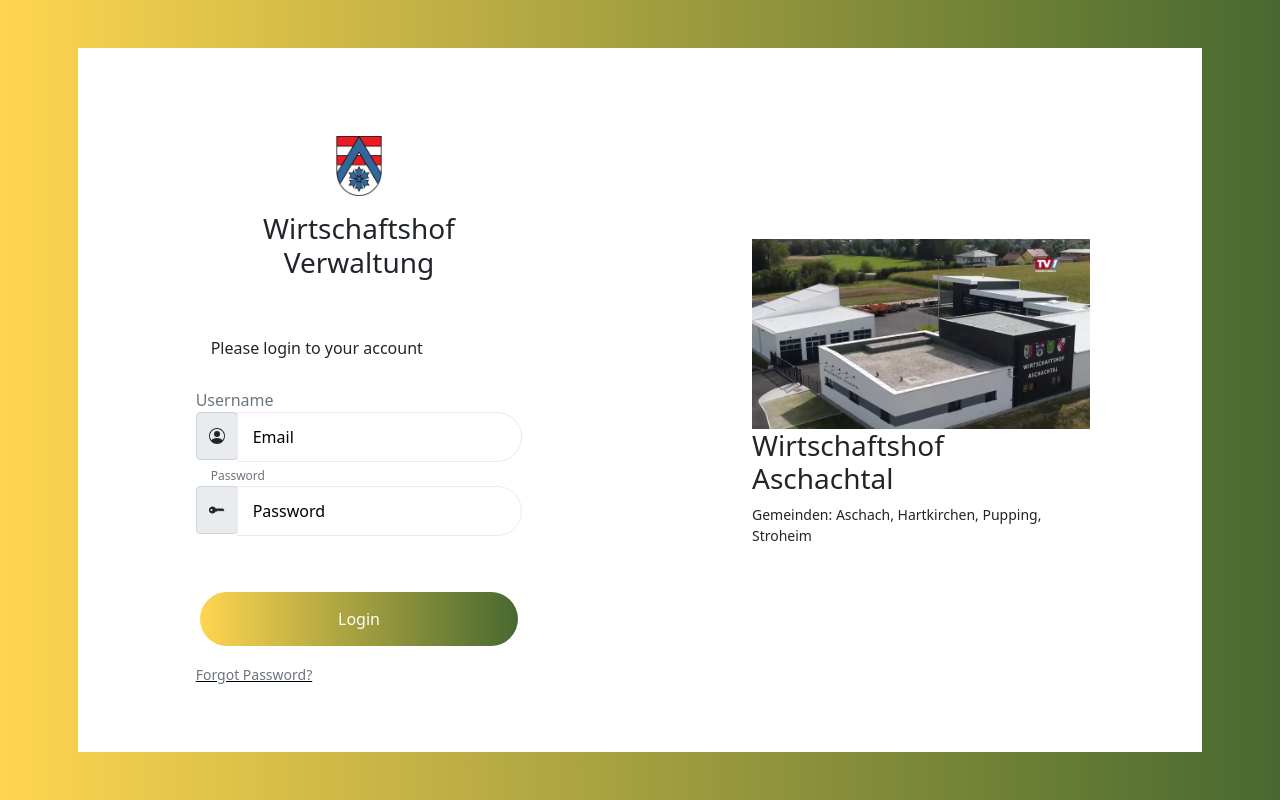
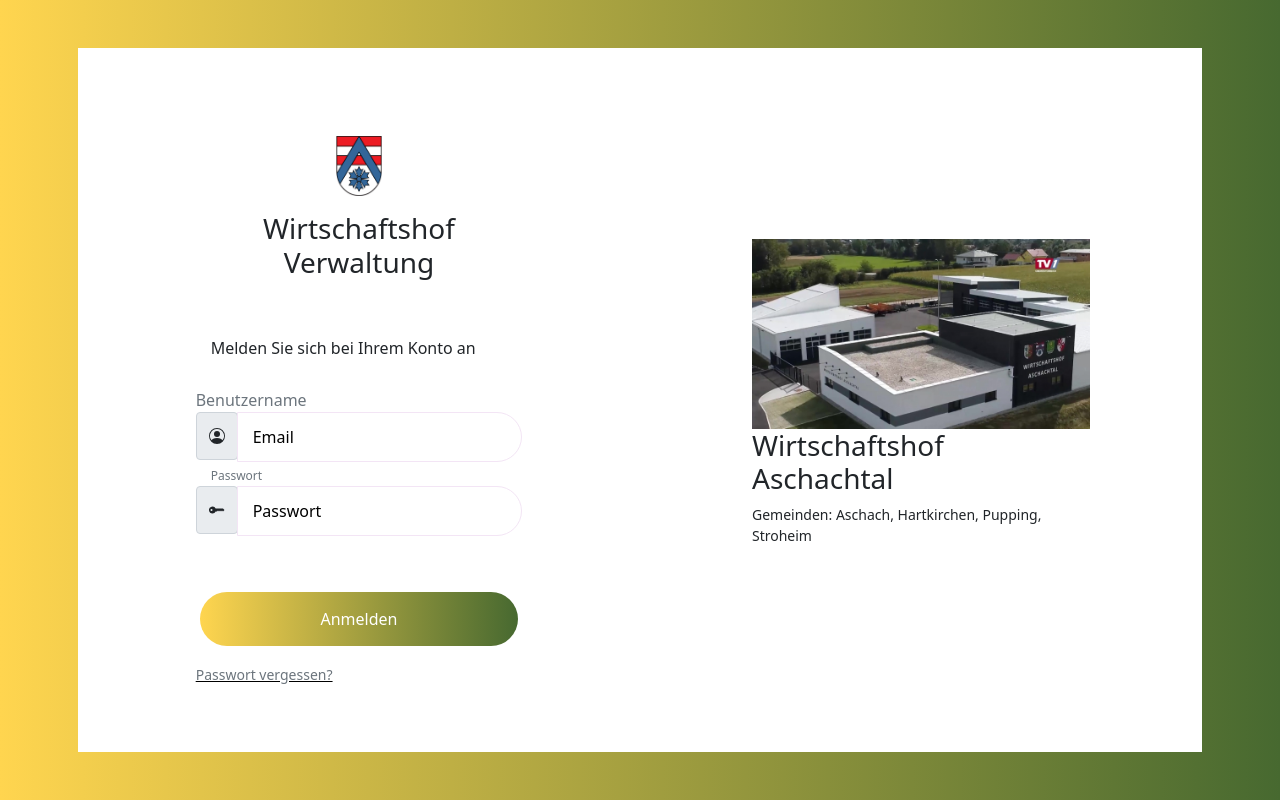
Before and after one commit to julianmosi7/Verwaltungssystem-Wirtschaftshof-Frontend, an Angular app: page /login in a window 1280 px wide. Built offline with nearby package versions, Linux system fonts and the light colour scheme.

Commit message:
Labels von englische auf deutsche Sprache

```diff
--- a/src/app/authentication/login/login.component.html
+++ b/src/app/authentication/login/login.component.html
@@ -7,10 +7,10 @@
             <div class="row justify-content-center px-3 mb-3"> <img id="logo" src="assets/wappen.gif"> </div>
             <h3 class="mb-5 text-center heading">Wirtschaftshof Verwaltung</h3>
 
-            <h6 class="msg-info">Please login to your account</h6>
+            <h6 class="msg-info">Melden Sie sich bei Ihrem Konto an</h6>
 
             <div class="form-group">
-              <label class="control-label text-muted">Username</label>
+              <label class="control-label text-muted">Benutzername</label>
               <div class="input-group">
                 <div class="input-group-addon">
                   <span class="input-group-text" >
@@ -25,7 +25,7 @@
             </div>
 
             <div class="form-group">
-              <label class="form-control-label text-muted">Password</label>
+              <label class="form-control-label text-muted">Passwort</label>
               <div class="input-group">
                 <div class="input-group-addon">
                   <span class="input-group-text" >
@@ -34,13 +34,13 @@
                 </svg>
               </span>
                 </div>
-              <input type="password" id="psw" name="psw" placeholder="Password" class="form-control">
+              <input type="password" id="psw" name="psw" placeholder="Passwort" class="form-control">
               </div>
             </div>
 
 
-            <div class="row justify-content-center my-3 px-3"> <button  (click)="login()" class="btn-block btn-color">Login</button> </div>
-            <div class="row justify-content-center my-2"> <a href="#"><small class="text-muted">Forgot Password?</small></a> </div>
+            <div class="row justify-content-center my-3 px-3"> <button  (click)="login()" class="btn-block btn-color">Anmelden</button> </div>
+            <div class="row justify-content-center my-2"> <a href="#"><small class="text-muted">Passwort vergessen?</small></a> </div>
           </div>
         </div>
       </div>
--- a/src/app/authentication/register/register.component.html
+++ b/src/app/authentication/register/register.component.html
@@ -7,7 +7,7 @@
             <div class="row justify-content-center px-3 mb-3"> <img id="logo" src="assets/wappen.gif"> </div>
             <h3 class="mb-5 text-center heading">Wirtschaftshof Verwaltung</h3>
 
-            <h6 class="msg-info">New account</h6>
+            <h6 class="msg-info">Neuer Benutzer</h6>
 
             <div class="form-group">
               <label class="control-label text-muted">Vorname</label>
@@ -24,7 +24,7 @@
             </div>
 
             <div class="form-group">
-              <label class="form-control-label text-muted">Username</label>
+              <label class="form-control-label text-muted">Benutzername</label>
               <div class="input-group">
                 <div class="input-group-addon">
                   <span class="input-group-text" >
@@ -39,7 +39,7 @@
             </div>
 
             <div class="form-group">
-              <label class="form-control-label text-muted">Password</label>
+              <label class="form-control-label text-muted">Passwort</label>
               <div class="input-group">
                 <div class="input-group-addon">
                   <span class="input-group-text" >
@@ -48,14 +48,14 @@
                 </svg>
               </span>
                 </div>
-                <input type="password" id="psw" name="psw" placeholder="Password" class="form-control">
+                <input type="password" id="psw" name="psw" placeholder="Passwort" class="form-control">
               </div>
             </div>
 
           </div>
         </div>
         <div class="bottom text-center mb-5">
-          <button  (click)="register()" class="btn-block btn-color">Register</button>
+          <button  (click)="register()" class="btn-block btn-color">Registrieren</button>
         </div>
       </div>
       <div class="card card2">
```
